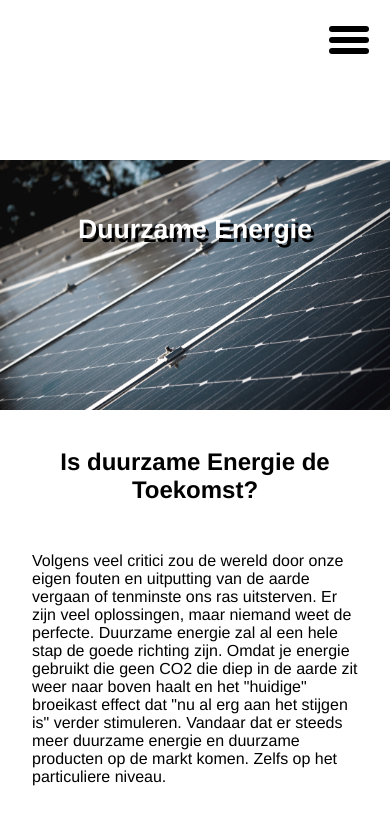
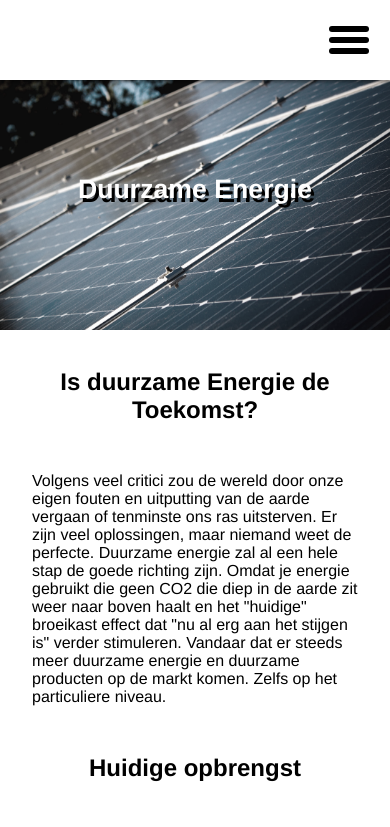
Before and after one commit to gianniisdabomb/Neerhoffsles.nl, a plain HTML site: page index.html in a window 390 px wide. Shown: the top 827 px of the page. Drawn offline with Linux system fonts and the light colour scheme; no server answers.

Commit message:
fixed nav

```diff
--- a/css/stylesheet.css
+++ b/css/stylesheet.css
@@ -192,7 +192,8 @@ h2, h3{
     }
 
     #navigation{
-        position: relative;
+        height: 5em;
+        position: absolute;
     }
 
     #nav-container{
```
